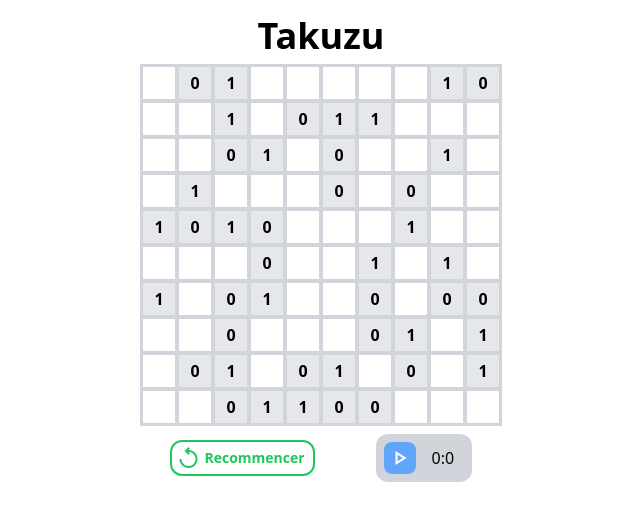
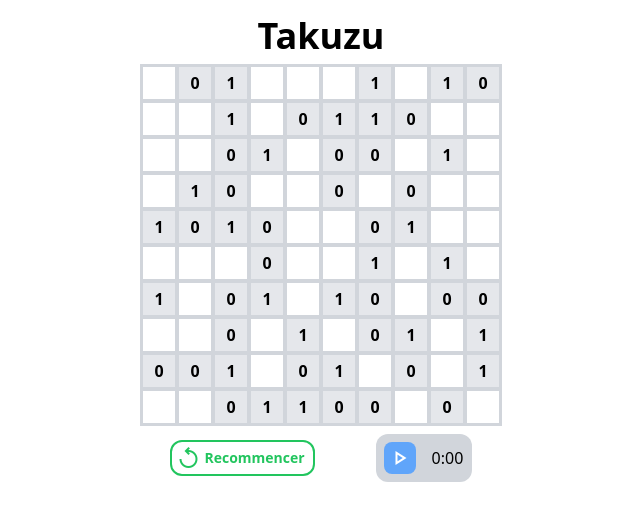
Before and after one commit to chipseater/takuzu, a Vue app: page / in a window 1280 px wide. Shown: the top 520 px of the page, without its empty margins (319-959 px from the left). Built offline with nearby package versions, Linux system fonts and the light colour scheme.

Commit message:
[Settings] Added the popup and fixed the timer

```diff
--- a/src/components/Grid.vue
+++ b/src/components/Grid.vue
@@ -1,6 +1,6 @@
 <script setup>
 import Cell from "./Cell.vue"
-import Popup from "./Popup.vue"
+import CompletionPopup from "./popups/CompletionPopup.vue"
 import RestartButton from "./RestartButton.vue"
 import Timer from "./Timer.vue"
 import PauseOverlay from "./PauseOverlay.vue"
@@ -71,6 +71,6 @@ function formatTime(time) {
             <RestartButton @restart="resetGrid" />
             <Timer @pause="handlePause" :play="play" :time="time" />
         </div>
-        <Popup @restart="resetGrid" @close="() => displayPopup = false" v-if="displayPopup" :title="`🥳 Grille complétée en ${formatTime(time)} !`" message="Bien joué, j’espère que tu as apprécié mon jeu" />
+        <CompletionPopup @restart="resetGrid" @close="() => displayPopup = false" v-if="displayPopup" :title="`🥳 Grille complétée en ${formatTime(time)} !`" message="Bien joué, j’espère que tu as apprécié mon jeu" />
     </div>
 </template>
--- a/src/components/Timer.vue
+++ b/src/components/Timer.vue
@@ -7,8 +7,12 @@ const emit = defineEmits(['pause', 'play'])
 const time = toRef(props, 'time')
 const play = toRef(props, 'play')
 
-const sec = computed(() => Math.floor(time.value % 60))
-const min = computed(() => Math.floor(sec.value / 60))
+const sec = computed(() => {
+    const res = Math.floor(time.value % 60)
+    if (res < 10) return '0' + res.toString()
+    return res
+})
+const min = computed(() => Math.floor(time.value / 60))
 const hours = computed(() => Math.floor(min.value / 60))
 </script>
 
--- a/src/components/Popup.vue
+++ b/src/components/popups/CompletionPopup.vue
@@ -1,5 +1,5 @@
 <script setup>
-import RestartButton from './RestartButton.vue';
+import RestartButton from '../RestartButton.vue'
 
 const { title, message } = defineProps(['title', 'message'])
 const emit = defineEmits(['close', 'restart'])
--- /dev/null
+++ b/src/components/popups/Settings.vue
@@ -0,0 +1,19 @@
+<script setup>
+const { title, message } = defineProps(['title', 'message'])
+const emit = defineEmits(['close', 'restart'])
+</script>
+
+<template>
+    <div @click="() => emit('close')" class="fixed top-0 z-10 left-0 bg-gray-800 h-screen w-screen opacity-90"></div>
+    <div class="fixed top-1/2 left-1/2 z-10 -translate-x-1/2 -translate-y-1/2 bg-white rounded-xl h-50 w-64 p-4">
+        <span @click="() => emit('close')" class="absolute right-0 top-0 select-none cursor-pointer p-2 material-symbols-outlined">
+            close
+        </span>
+        <h1 class="text-xl font-bold">{{ title }}</h1>
+        <div class="text-base">
+            <!-- Switches here -->
+            <!-- Dark theme -->
+            <!-- Grid size selector -->
+        </div>
+    </div>
+</template>
--- a/src/utils/grid_generator.js
+++ b/src/utils/grid_generator.js
@@ -29,7 +29,7 @@ function gen_blanks(grid, n) {
         const x = Math.floor(Math.random() * 10)
         const y = Math.floor(Math.random() * 10)
         grid[x][y] = !grid[x][y]
-        if (!rules_checker(grid)) {
+        if (!rules_checker(grid) && res[x][y] != -1) {
             res[x][y] = -1
         }
         grid[x][y] = !grid[x][y]
@@ -47,7 +47,7 @@ export function grid_generator() {
     resultStack.value = []
     buildStack()
 
-    const grid = [...gen_blanks(gridify([...resultStack.value]), 80)]
+    const grid = [...gen_blanks(gridify([...resultStack.value]), 60)]
     resultGrid.value = JSON.parse(JSON.stringify(grid))
     initialGrid.value = JSON.parse(JSON.stringify(grid))
 }
```
